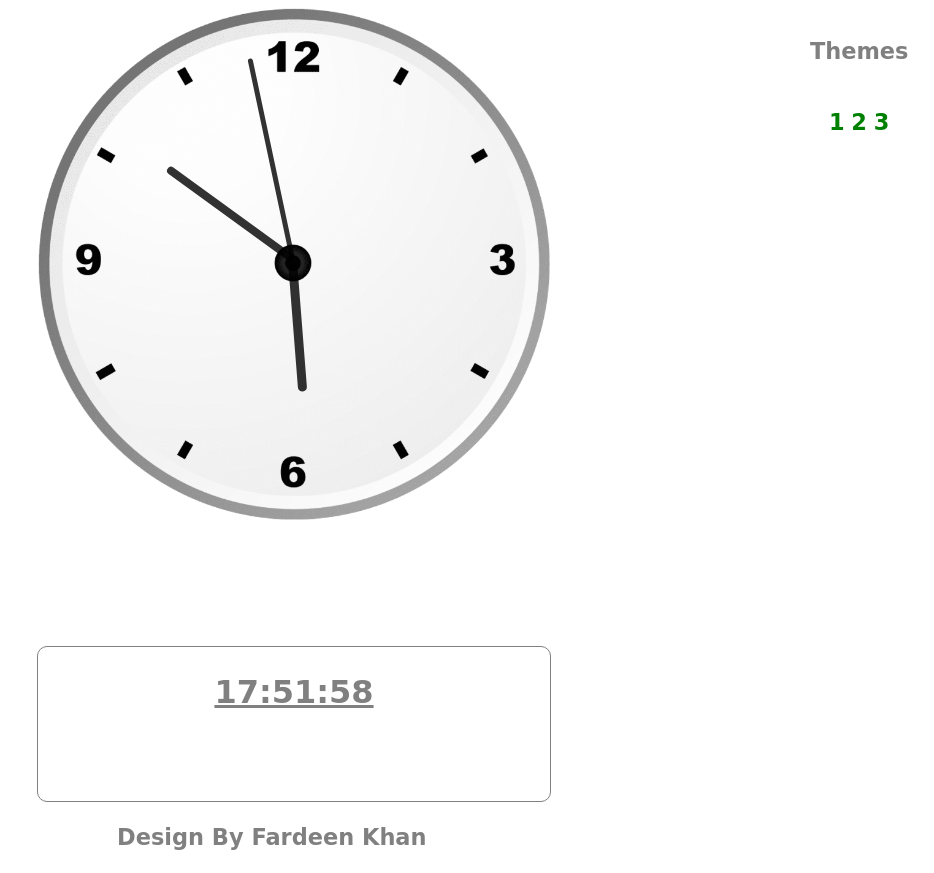
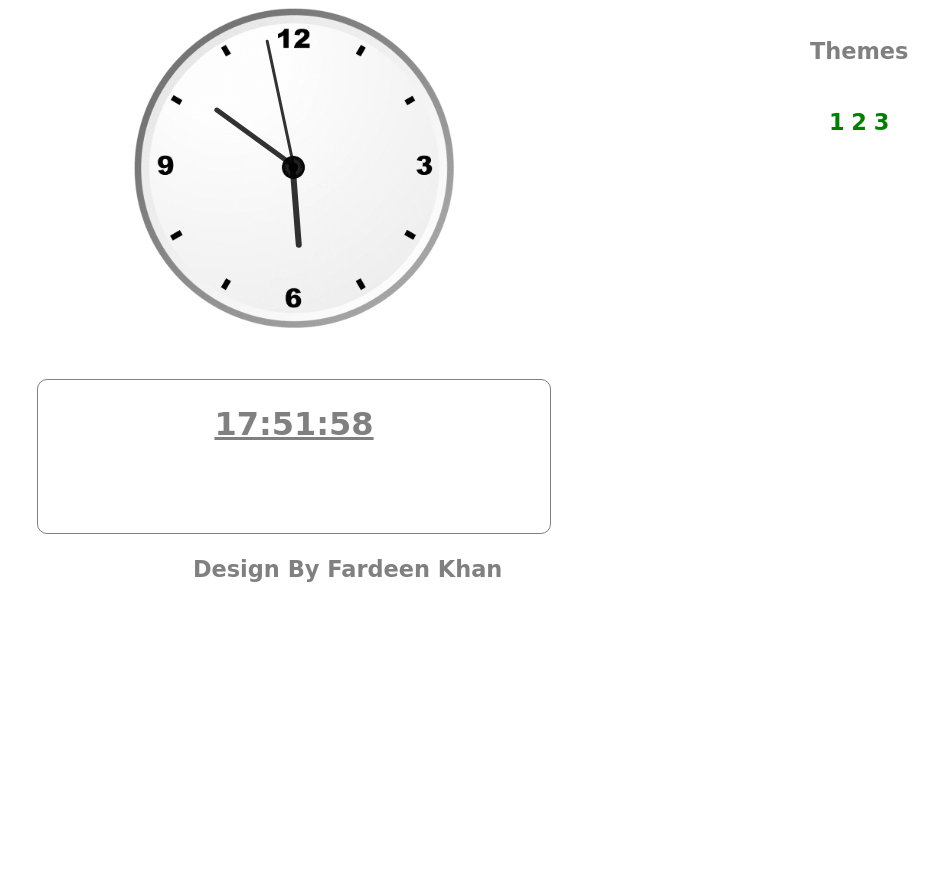
Before and after one commit to fardeenkhanmypr/Different-theme-clock, a plain HTML site: page index.html in a window 1280 px wide. Shown: the whole page, without its empty margins (346-1280 px from the left). After the commit the page ends 800 px from the top, so only its background shows below. Drawn offline with Linux system fonts and the light colour scheme.

Commit message:
Update style.css

```diff
--- a/style.css
+++ b/style.css
@@ -1,8 +1,8 @@
 #clockContainer{
     position: relative;
     margin: auto;
-    height: 40vw;
-    width: 40vw;
+    height: 25vw;
+    width: 25vw;
     background-image: url(clock.png);
     background-size: 100%;
 }
@@ -53,14 +53,14 @@
   font-weight: bold;
   font-size: 2rem;
 margin: auto;
-margin-top: 10%;
+margin-top: 4%;
 padding-top: 2%;
 }
 .ft{
   color: grey;
   font-family: cursive;
   font-size: 1.2rem;
-  margin-left: 36%;
+  margin-left:42%;
 }
 .themes{
   color: grey;
```
